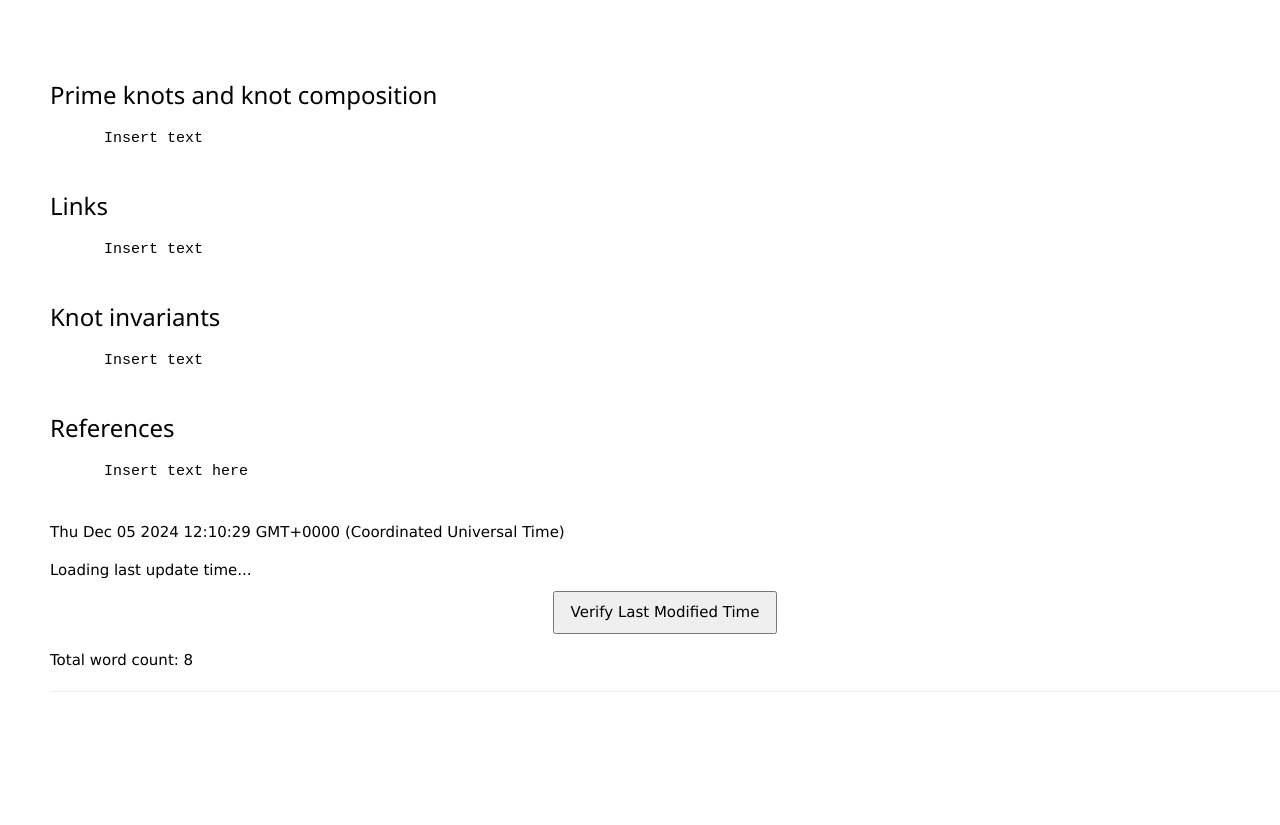
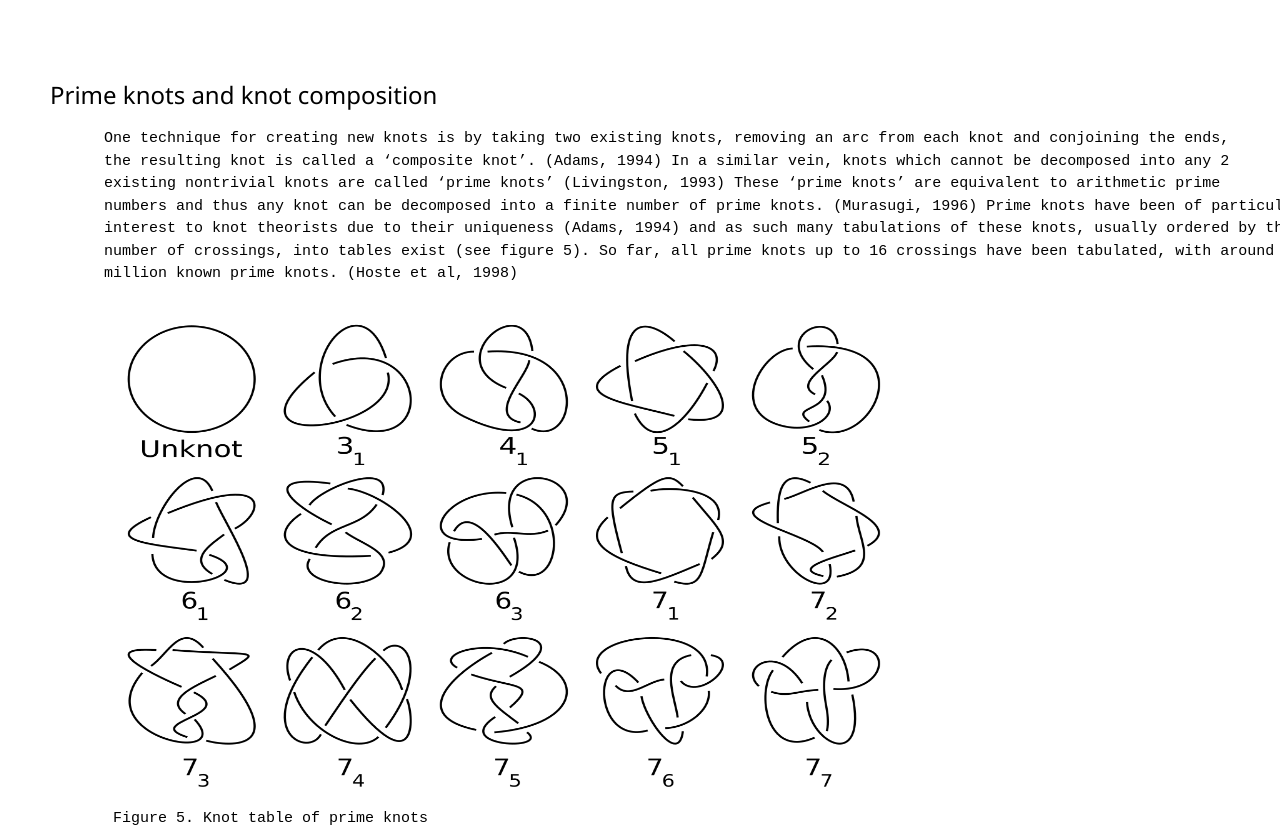
Before and after one commit to FEPSFY6802464/FY6802464, a plain HTML site: page index.html in a window 1280 px wide. Shown: the part 2500-3325 px from the top of the page. Before the commit the page ends 3212 px from the top, so only its background shows below. Drawn offline with nearby package versions, Linux system fonts and the light colour scheme.

Commit message:
Update index.html

```diff
--- a/index.html
+++ b/index.html
@@ -119,7 +119,17 @@ tr:nth-child(even) {
   <h3 id="Prime knots and knot composition">Prime knots and knot composition</h3>
   <p class="ex1">
     <pre>
-      Insert text
+      One technique for creating new knots is by taking two existing knots, removing an arc from each knot and conjoining the ends,
+      the resulting knot is called a ‘composite knot’. (Adams, 1994) In a similar vein, knots which cannot be decomposed into any 2
+      existing nontrivial knots are called ‘prime knots’ (Livingston, 1993) These ‘prime knots’ are equivalent to arithmetic prime
+      numbers and thus any knot can be decomposed into a finite number of prime knots. (Murasugi, 1996) Prime knots have been of particular
+      interest to knot theorists due to their uniqueness (Adams, 1994) and as such many tabulations of these knots, usually ordered by the
+      number of crossings, into tables exist (see figure 5). So far, all prime knots up to 16 crossings have been tabulated, with around 1.7
+      million known prime knots. (Hoste et al, 1998)
+
+      <img src  ="Knot_table.png" alt="Knot_table" width="800" height="500">
+       Figure 5. Knot table of prime knots
+       up to 7 crossings (Hankin, 2023)
     </pre>
   </p>
   <h3 id="Links">Links</h3>
```
